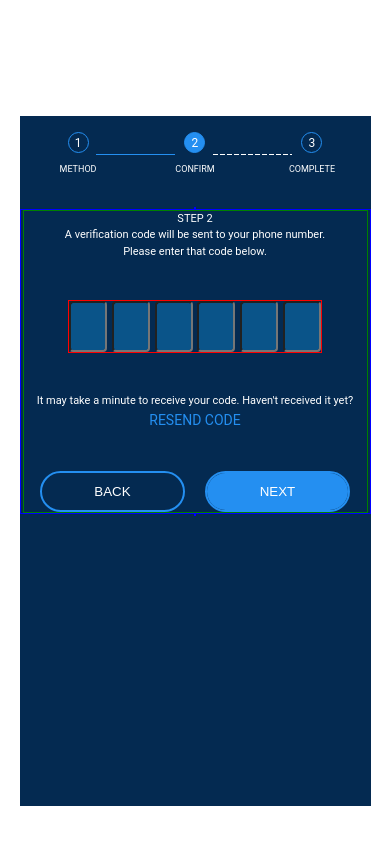
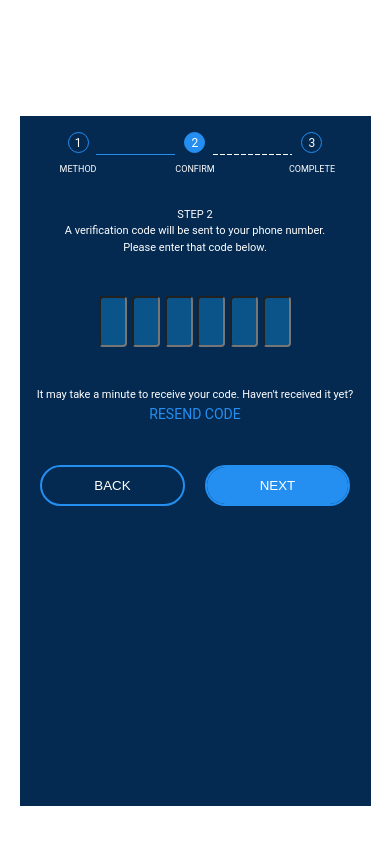
Before and after one commit to kurtreyn/otp-form-demo, an Angular app: page /home in a window 390 px wide. Both pictures are taken after typing "Sample" into the empty fields and a click on the button "NEXT". Shown: the top 844 px of the page. Built offline with nearby package versions, Linux system fonts and the light colour scheme.

Commit message:
update otp-input and multistep-form css

```diff
--- a/src/app/components/multistep-form/multistep-form.component.css
+++ b/src/app/components/multistep-form/multistep-form.component.css
@@ -309,7 +309,6 @@
 @media screen and (max-width: 375px) {
   .otp-input-container {
     max-width: 100%;
-    border: solid 1px red;
   }
 
   .fieldset {
@@ -318,19 +317,16 @@
     display: flex;
     flex-direction: column;
     align-items: center;
-    border: solid 1px green;
   }
 
   .form-col {
     max-width: fit-content;
-    border: solid 1px blue;
   }
 }
 
 @media screen and (max-width: 390px) {
   .otp-input-container {
     max-width: 100%;
-    border: solid 1px red;
   }
 
   .fieldset {
@@ -339,19 +335,16 @@
     display: flex;
     flex-direction: column;
     align-items: center;
-    border: solid 1px green;
   }
 
   .form-col {
     max-width: fit-content;
-    border: solid 1px blue;
   }
 }
 
 @media screen and (max-width: 490px) {
   .otp-input-container {
     max-width: 100%;
-    border: solid 1px red;
   }
 
   .fieldset {
@@ -360,11 +353,9 @@
     display: flex;
     flex-direction: column;
     align-items: center;
-    border: solid 1px green;
   }
 
   .form-col {
     max-width: fit-content;
-    border: solid 1px blue;
   }
 }
--- a/src/app/components/otp-input/otp-input.component.css
+++ b/src/app/components/otp-input/otp-input.component.css
@@ -58,23 +58,22 @@ This enables a flex context for all its direct children.
 }
 
 @media screen and (max-width: 375px) {
-  :host {
-    width: 100%;
-  }
-
   .otp-input {
-    width: 30px;
+    width: 20px;
     height: 45px;
   }
 }
 
 @media screen and (max-width: 390px) {
-  :host {
-    width: 100%;
-  }
-
   .otp-input {
-    width: 30px;
+    width: 20px;
     height: 45px;
   }
 }
+
+@media screen and (max-width: 490px) {
+  .otp-input {
+    width: 20px;
+    height: 45px;
+  }
+}
```
